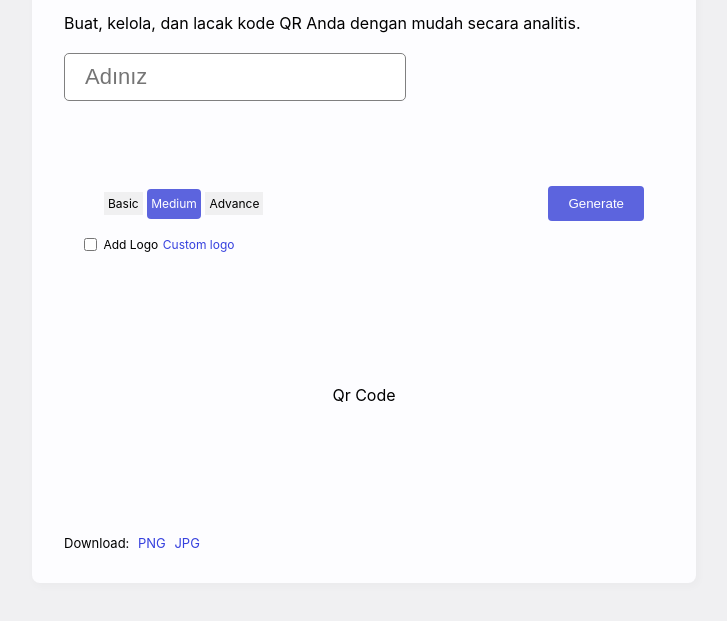
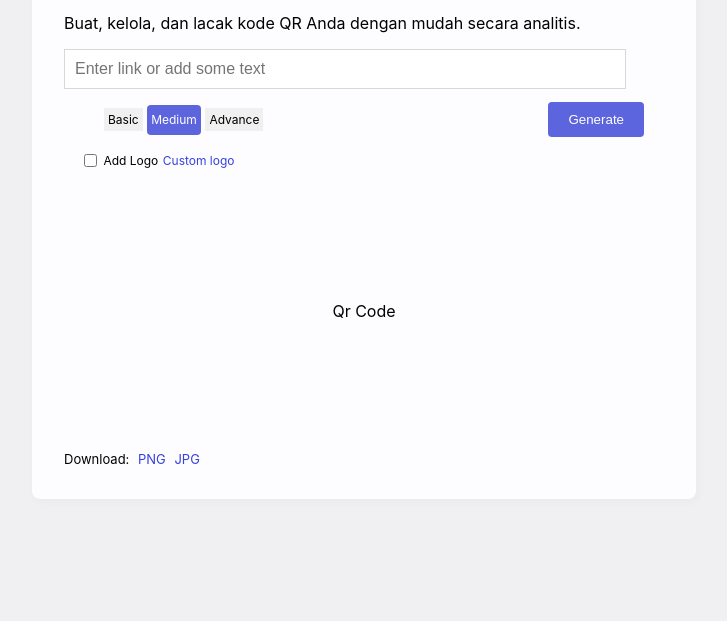
Before and after one commit to susahcebok/qrcode, a plain HTML site: page test.html in a window 1280 px wide. Shown: the part 217-838 px from the top of the page, without its empty margins (276-1003 px from the left). After the commit the page ends 800 px from the top, so only its background shows below. Drawn offline with Linux system fonts and the light colour scheme; a script that the page names is missing.

Commit message:
Update test.html

```diff
--- a/test.html
+++ b/test.html
@@ -31,37 +31,13 @@
         border-radius: 0.5em;
         box-shadow: 2px 3px 7px 2px rgba(0,0,0,0.02);
     }
-    .form-box{
-  position:relative;
-  width:50%;
-  margin:20px 0;
-  padding:0;
-}
-.form-input {
-  position: relative;
-  width:100%;
-  border:none;
-  border: 1px solid gray;
-  border-radius:5px;
-  padding: 10px 20px;
-  font-size:22px;
-  color:gray;
-}
-.form-input:placeholder-shown + .label{
-  visibility: hidden;
-  opacity: 0;
-  transform: translateX(19px) translateY(-28px);
-  transition: all .4s ease;
-}
-.label{
-  display:inline-block;
-  padding:0 5px;
-  font-size:22px;
-  transition: all 0.4s ease;
-  transform: translateX(19px) translateY(-64px);
-  opacity:1;
-  background-color:#fff;
-}
+    textarea, input {
+    padding:10px;
+    font-family: FontAwesome, "Open Sans", Verdana, sans-serif;
+    font-style: normal;
+    font-weight: normal;
+    text-decoration: inherit;
+    }
     a:link, a:visited {
         color: #38488f;
         text-decoration: none;
@@ -80,11 +56,8 @@
     <h1>Example Domain</h1>
     <p>Buat kode QR Anda sendiri dan tingkatkan bisnis atau ide Anda.</p>
     <p>Buat, kelola, dan lacak kode QR Anda dengan mudah secara analitis.</p>
-     <div class="form-box">
-        <input class="form-input" type="text" placeholder="Adınız">
-        <label for="" class="label">Enter link or add some text </label>
-      </div>
-       <!--<input type="text" placeholder="Enter link or add some text" class="form-input">-->
+
+    <input type="text" placeholder="Enter link or add some text" class="text-field">
         <ul class="mode">
             <li>Basic</li>
             <li class="active">Medium</li>
```
